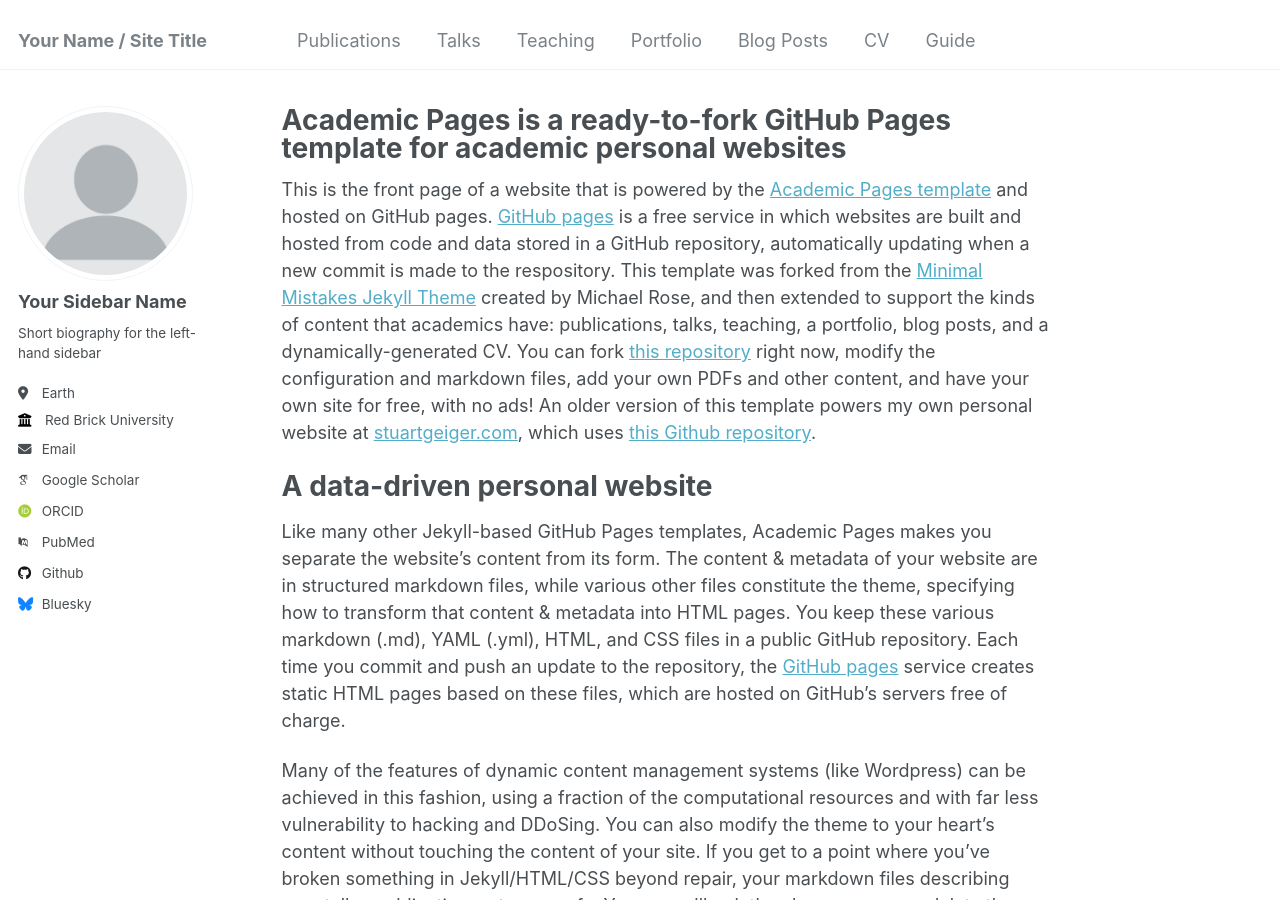
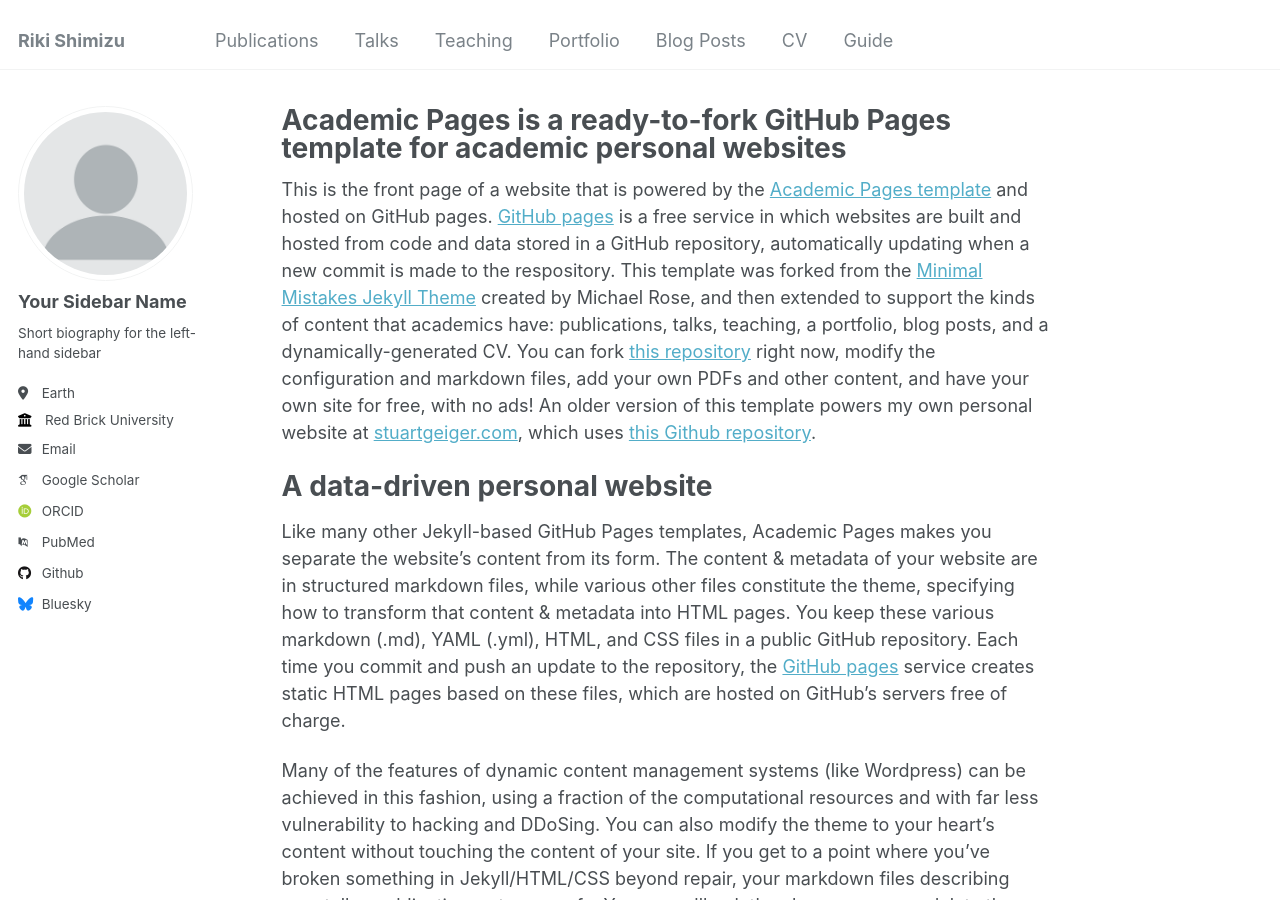
Before and after one commit to rikishimizu/rikishimizu.github.io, a Jekyll site: the page built from _pages/about.md, in a window 1280 px wide and 900 px high. Built offline with Jekyll 4.4.1, drawn with Linux system fonts in a browser that asks for light colours; some web fonts are replaced.

Commit message:
Update _config.yml

```diff
--- a/_config.yml
+++ b/_config.yml
@@ -8,7 +8,7 @@
 
 # Basic Site Settings
 locale                   : "en-US"
-title                    : "Your Name / Site Title"
+title                    : "Riki Shimizu"
 title_separator          : "-"
 name                     : &name "Your Name"
 description              : &description "personal description"
```
